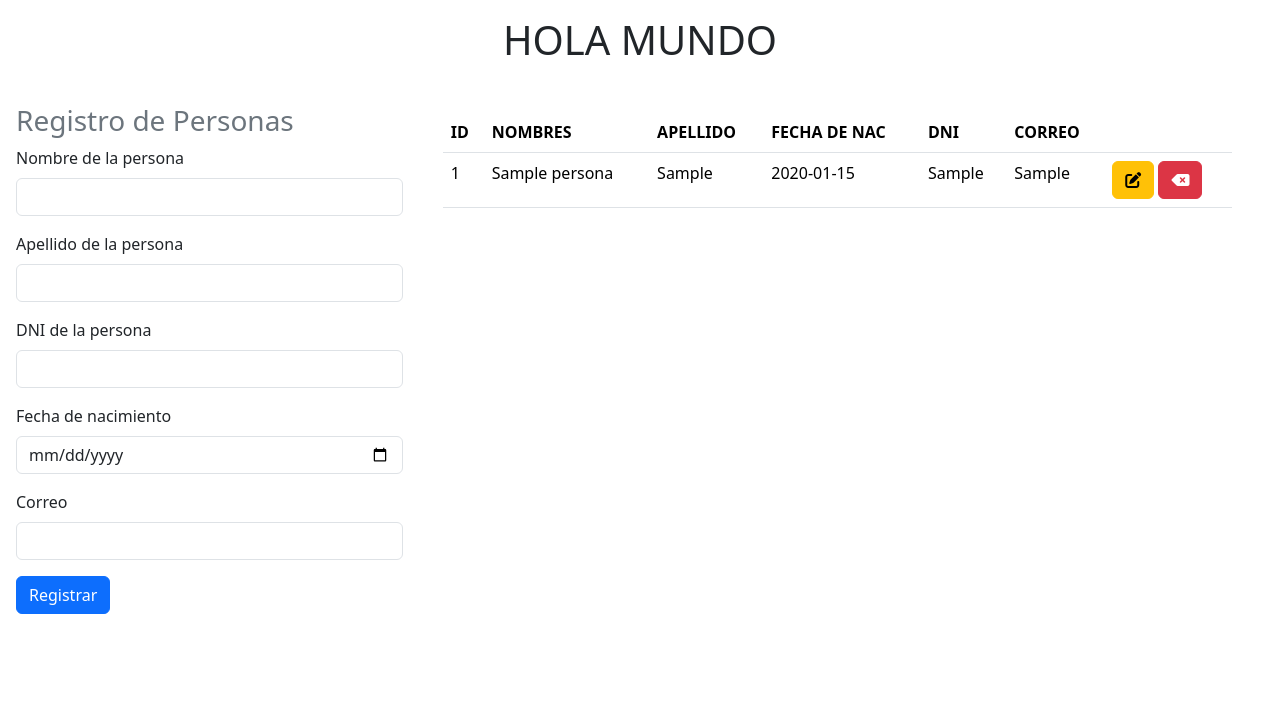
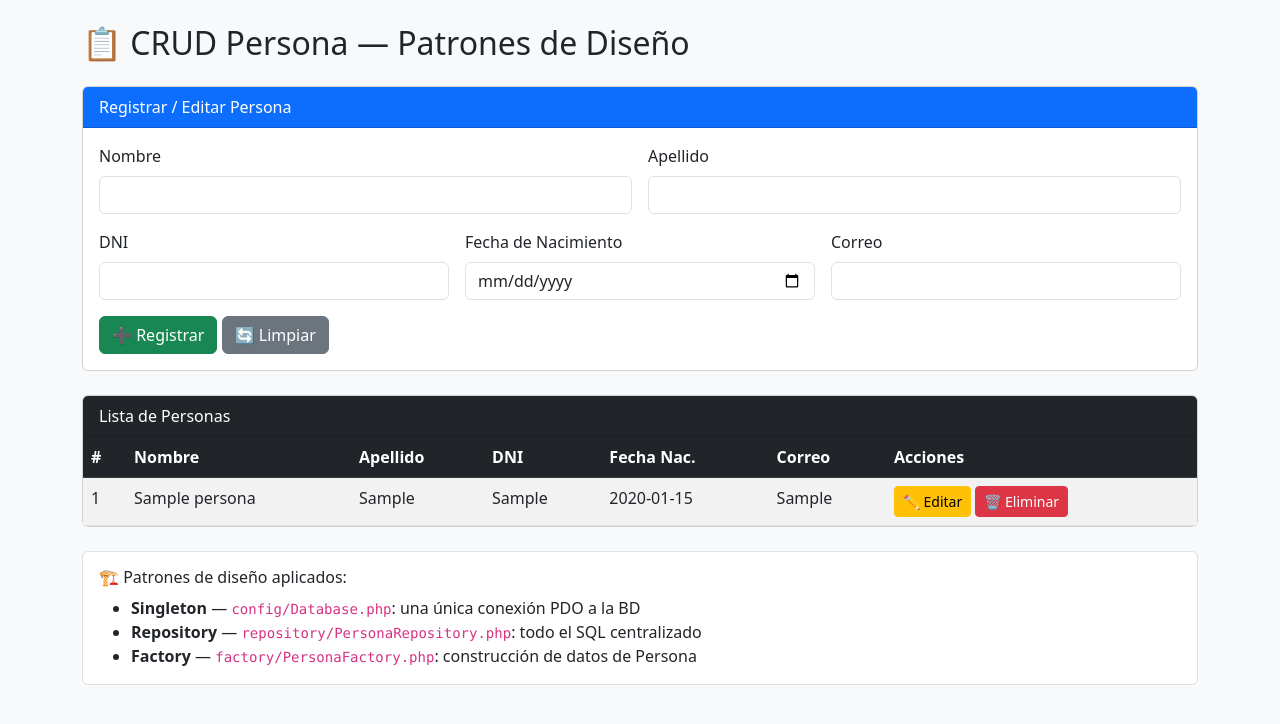
Before and after one commit to lopeznovoaleonardomanuel-cloud/crud_php_php, a PHP site: page / in a window 1280 px wide. Shown: the top 724 px of the page. Run offline with PHP 8.4, Linux system fonts and the light colour scheme; tables that the repository leaves empty hold one stand-in row (values such as "Sample post"); some libraries are stand-ins or nearby versions.

Commit message:
Se cambio el codigo para agregar patrones en la basde de datos

```diff
--- /dev/null
+++ b/config/Database.php
@@ -0,0 +1,31 @@
+<?php
+// config/Database.php
+// PATRÓN SINGLETON — garantiza una única conexión a la base de datos
+
+class Database {
+    private static $instance = null;
+    private $connection;
+
+    // Constructor privado: nadie puede hacer "new Database()" desde afuera
+    private function __construct() {
+        $this->connection = new PDO(
+            "mysql:host=localhost;dbname=crudphp1;charset=utf8mb4",
+            "root",
+            "",
+            [PDO::ATTR_ERRMODE => PDO::ERRMODE_EXCEPTION]
+        );
+    }
+
+    // Método estático que devuelve SIEMPRE la misma instancia
+    public static function getInstance(): Database {
+        if (self::$instance === null) {
+            self::$instance = new Database();
+        }
+        return self::$instance;
+    }
+
+    public function getConnection(): PDO {
+        return $this->connection;
+    }
+}
+?>
--- a/controlador/registro_persona.php
+++ b/controlador/registro_persona.php
@@ -1,32 +1,71 @@
 <?php
+// controlador/registro_persona.php
+// Controlador de registro — usa Factory + Repository
+
+require_once __DIR__ . '/../repository/PersonaRepository.php';
+require_once __DIR__ . '/../factory/PersonaFactory.php';
+
+$repo = new PersonaRepository();
+
+// CREATE — Registrar persona
 if (!empty($_POST["btnregistrar"])) {
-
     if (
-        !empty($_POST["nombre"]) &&
-        !empty($_POST["apellido"]) &&
+        !empty($_POST["nombre"])    &&
+        !empty($_POST["apellido"])  &&
         !empty($_POST["fecha_nac"]) &&
-        !empty($_POST["dni"]) &&
+        !empty($_POST["dni"])       &&
         !empty($_POST["correo"])
     ) {
-        // Asignar variables
-        $nombre = $_POST["nombre"];
-        $apellido = $_POST["apellido"];
-        $dni = $_POST["dni"];
-        $fecha = $_POST["fecha_nac"];
-        $correo = $_POST["correo"];
+        // Factory limpia y construye los datos
+        $datos = PersonaFactory::crearDesdeFormulario($_POST);
 
-        // Ejecutar consulta
-        $sql = $conexion->query("INSERT INTO persona(nombre, apellido, dni, fecha_nac, correo) VALUES('$nombre', '$apellido', '$dni', '$fecha', '$correo')");
+        // Repository ejecuta el INSERT
+        $resultado = $repo->registrar($datos);
 
-        if ($sql == 1){
+        if ($resultado) {
             echo '<div class="alert alert-success">Persona registrada correctamente</div>';
         } else {
             echo '<div class="alert alert-danger">Error al registrar persona</div>';
         }
+    } else {
+        echo '<div class="alert alert-warning">Algunos campos están vacíos</div>';
+    }
+}
 
+// UPDATE — Actualizar persona
+if (!empty($_POST["btnactualizar"])) {
+    if (
+        !empty($_POST["id"])        &&
+        !empty($_POST["nombre"])    &&
+        !empty($_POST["apellido"])  &&
+        !empty($_POST["fecha_nac"]) &&
+        !empty($_POST["dni"])       &&
+        !empty($_POST["correo"])
+    ) {
+        $datos = PersonaFactory::crearDesdeFormulario($_POST);
+        $resultado = $repo->actualizar((int)$_POST["id"], $datos);
+
+        if ($resultado) {
+            echo '<div class="alert alert-success">Persona actualizada correctamente</div>';
+        } else {
+            echo '<div class="alert alert-danger">Error al actualizar persona</div>';
+        }
     } else {
-        echo '<div class="alert alert-warning">Algunos de los campos están vacíos</div>';
+        echo '<div class="alert alert-warning">Algunos campos están vacíos</div>';
     }
+}
 
+// DELETE — Eliminar persona
+if (!empty($_GET["eliminar"])) {
+    $resultado = $repo->eliminar((int)$_GET["eliminar"]);
+
+    if ($resultado) {
+        echo '<div class="alert alert-success">Persona eliminada correctamente</div>';
+    } else {
+        echo '<div class="alert alert-danger">Error al eliminar persona</div>';
+    }
 }
+
+// READ — Listar todas las personas
+$personas = $repo->listar();
 ?>
--- /dev/null
+++ b/factory/PersonaFactory.php
@@ -0,0 +1,30 @@
+<?php
+// factory/PersonaFactory.php
+// PATRÓN FACTORY — centraliza la creación de datos de Persona
+
+class PersonaFactory {
+
+    // Construye un array de Persona desde el formulario HTML ($_POST)
+    public static function crearDesdeFormulario(array $post): array {
+        return [
+            'nombre'    => trim($post['nombre']    ?? ''),
+            'apellido'  => trim($post['apellido']  ?? ''),
+            'dni'       => trim($post['dni']       ?? ''),
+            'fecha_nac' => trim($post['fecha_nac'] ?? ''),
+            'correo'    => trim($post['correo']    ?? '')
+        ];
+    }
+
+    // Construye un array de Persona desde un resultado de la base de datos
+    public static function crearDesdeBD(array $fila): array {
+        return [
+            'id'        => (int) $fila['id'],
+            'nombre'    => $fila['nombre'],
+            'apellido'  => $fila['apellido'],
+            'dni'       => $fila['dni'],
+            'fecha_nac' => $fila['fecha_nac'],
+            'correo'    => $fila['correo']
+        ];
+    }
+}
+?>
--- a/index.php
+++ b/index.php
@@ -1,81 +1,153 @@
 <!DOCTYPE html>
-<html lang="en">
+<html lang="es">
 <head>
     <meta charset="UTF-8">
     <meta name="viewport" content="width=device-width, initial-scale=1.0">
-    <title>Crud_PHP Practica</title>
-    <link href="https://cdn.jsdelivr.net/npm/bootstrap@5.3.8/dist/css/bootstrap.min.css" rel="stylesheet" integrity="sha384-sRIl4kxILFvY47J16cr9ZwB07vP4J8+LH7qKQnuqkuIAvNWLzeN8tE5YBujZqJLB" crossorigin="anonymous">
-    <script src="https://kit.fontawesome.com/5c045f1e88.js" crossorigin="anonymous"></script>
+    <title>CRUD Persona</title>
+    <link href="https://cdn.jsdelivr.net/npm/bootstrap@5.3.0/dist/css/bootstrap.min.css" rel="stylesheet">
 </head>
-<body>
-    <h1 class="text-center p-3">HOLA MUNDO</h1>
-    <div class="container-fluid row">
-        <form class="col-4 p-3" method="POST">
-            <h3 class="text center text-secondary">Registro de Personas</h3>
-            <?php
-            include "modelo/conexion.php";
-            include "controlador/registro_persona.php";
-            ?>
-            <div class="mb-3">
-            <label for="exampleInputEmail1" class="form-label">Nombre de la persona</label>
-             <input type="text" class="form-control" name="nombre">
+<body class="bg-light">
+
+<div class="container py-4">
+    <h2 class="mb-4">📋 CRUD Persona — Patrones de Diseño</h2>
+
+    <?php require_once 'controlador/registro_persona.php'; ?>
+
+    <!-- FORMULARIO REGISTRO / EDICIÓN -->
+    <div class="card mb-4">
+        <div class="card-header bg-primary text-white">Registrar / Editar Persona</div>
+        <div class="card-body">
+            <form method="POST">
+                <input type="hidden" name="id" id="id">
+                <div class="row g-3">
+                    <div class="col-md-6">
+                        <label class="form-label">Nombre</label>
+                        <input type="text" name="nombre" id="nombre" class="form-control" maxlength="50">
                     </div>
-  <div class="mb-3">
-            <label for="exampleInputEmail1" class="form-label">Apellido de la persona</label>
-             <input type="text" class="form-control" name="Apellido">
+                    <div class="col-md-6">
+                        <label class="form-label">Apellido</label>
+                        <input type="text" name="apellido" id="apellido" class="form-control" maxlength="50">
                     </div>
-  <div class="mb-3">
-            <label for="exampleInputEmail1" class="form-label">DNI de la persona</label>
-             <input type="text" class="form-control" name="dni">
+                    <div class="col-md-4">
+                        <label class="form-label">DNI</label>
+                        <input type="text" name="dni" id="dni" class="form-control" maxlength="8">
                     </div>
-  <div class="mb-3">
-            <label for="exampleInputEmail1" class="form-label">Fecha de nacimiento</label>
-             <input type="date" class="form-control" name="fecha">
+                    <div class="col-md-4">
+                        <label class="form-label">Fecha de Nacimiento</label>
+                        <input type="date" name="fecha_nac" id="fecha_nac" class="form-control">
                     </div>
-  <div class="mb-3">
-            <label for="exampleInputEmail1" class="form-label">Correo</label>
-             <input type="text" class="form-control" name="correo">
+                    <div class="col-md-4">
+                        <label class="form-label">Correo</label>
+                        <input type="email" name="correo" id="correo" class="form-control" maxlength="100">
+                    </div>
+                </div>
+                <div class="mt-3">
+                    <button type="submit" name="btnregistrar" class="btn btn-success" id="btnRegistrar">
+                        ➕ Registrar
+                    </button>
+                    <button type="submit" name="btnactualizar" class="btn btn-warning d-none" id="btnActualizar">
+                        ✏️ Actualizar
+                    </button>
+                    <button type="button" class="btn btn-secondary" onclick="limpiarFormulario()">
+                        🔄 Limpiar
+                    </button>
+                </div>
+            </form>
+        </div>
     </div>
 
-  <button type="submit" class="btn btn-primary" name="btnregistrar" value="ok">Registrar</button>
-</form>
-    <div class="col 8 p-4">
-    <table class="table">
-    <thead class="bg-info">
+    <!-- TABLA DE PERSONAS -->
+    <div class="card">
+        <div class="card-header bg-dark text-white">Lista de Personas</div>
+        <div class="card-body p-0">
+            <table class="table table-striped table-hover mb-0">
+                <thead class="table-dark">
                     <tr>
-      <th scope="col">ID</th>
-      <th scope="col">NOMBRES</th>
-      <th scope="col">APELLIDO</th>
-      <th scope="col">FECHA DE NAC</th>
-      <th scope="col">DNI</th>
-      <th scope="col">CORREO</th>
-      <th scope="col"></th>
+                        <th>#</th>
+                        <th>Nombre</th>
+                        <th>Apellido</th>
+                        <th>DNI</th>
+                        <th>Fecha Nac.</th>
+                        <th>Correo</th>
+                        <th>Acciones</th>
                     </tr>
                 </thead>
                 <tbody>
-    <?php
-    include "modelo/conexion.php";
-    $sql= $conexion->query(" select * from persona ");
-    while($datos=$sql->fetch_object()){ ?>
+                    <?php if (!empty($personas)): ?>
+                        <?php foreach ($personas as $p): ?>
+                            <?php $persona = \PersonaFactory::crearDesdeBD($p); ?>
                             <tr>
-       <td><?=$datos->id ?></td>
-      <td><?=$datos->nombre ?></td>
-      <td><?=$datos->apellido ?></td>
-      <td><?=$datos->fecha_nac ?></td>
-      <td><?=$datos->dni ?></td>
-      <td><?=$datos->correo ?></td>
+                                <td><?= $persona['id'] ?></td>
+                                <td><?= htmlspecialchars($persona['nombre']) ?></td>
+                                <td><?= htmlspecialchars($persona['apellido']) ?></td>
+                                <td><?= htmlspecialchars($persona['dni']) ?></td>
+                                <td><?= htmlspecialchars($persona['fecha_nac']) ?></td>
+                                <td><?= htmlspecialchars($persona['correo']) ?></td>
                                 <td>
-        <a href="" class="btn btn-small btn-warning"><i class="fa-solid fa-pen-to-square"></i></a>
-        <a href="" class="btn btn-small btn-danger"><i class="fa-solid fa-delete-left"></i></a>
+                                    <button class="btn btn-warning btn-sm"
+                                        onclick="cargarEdicion(
+                                            <?= $persona['id'] ?>,
+                                            '<?= addslashes($persona['nombre']) ?>',
+                                            '<?= addslashes($persona['apellido']) ?>',
+                                            '<?= addslashes($persona['dni']) ?>',
+                                            '<?= $persona['fecha_nac'] ?>',
+                                            '<?= addslashes($persona['correo']) ?>'
+                                        )">✏️ Editar</button>
+                                    <a href="?eliminar=<?= $persona['id'] ?>"
+                                       class="btn btn-danger btn-sm"
+                                       onclick="return confirm('¿Eliminar esta persona?')">
+                                        🗑️ Eliminar
+                                    </a>
                                 </td>
                             </tr>
-<?php }
-?>
+                        <?php endforeach; ?>
+                    <?php else: ?>
+                        <tr>
+                            <td colspan="7" class="text-center text-muted py-3">No hay personas registradas</td>
+                        </tr>
+                    <?php endif; ?>
                 </tbody>
             </table>
         </div>
+    </div>
 
-<script src="https://cdn.jsdelivr.net/npm/bootstrap@5.3.8/dist/js/bootstrap.bundle.min.js" integrity="sha384-FKyoEForCGlyvwx9Hj09JcYn3nv7wiPVlz7YYwJrWVcXK/BmnVDxM+D2scQbITxI" crossorigin="anonymous"></script>
+    <!-- Nota de patrones aplicados -->
+    <div class="mt-4 p-3 bg-white border rounded">
+        <h6>🏗️ Patrones de diseño aplicados:</h6>
+        <ul class="mb-0">
+            <li><strong>Singleton</strong> — <code>config/Database.php</code>: una única conexión PDO a la BD</li>
+            <li><strong>Repository</strong> — <code>repository/PersonaRepository.php</code>: todo el SQL centralizado</li>
+            <li><strong>Factory</strong> — <code>factory/PersonaFactory.php</code>: construcción de datos de Persona</li>
+        </ul>
+    </div>
+</div>
+
+<script>
+function cargarEdicion(id, nombre, apellido, dni, fecha_nac, correo) {
+    document.getElementById('id').value       = id;
+    document.getElementById('nombre').value   = nombre;
+    document.getElementById('apellido').value = apellido;
+    document.getElementById('dni').value      = dni;
+    document.getElementById('fecha_nac').value= fecha_nac;
+    document.getElementById('correo').value   = correo;
+
+    document.getElementById('btnRegistrar').classList.add('d-none');
+    document.getElementById('btnActualizar').classList.remove('d-none');
+    window.scrollTo(0, 0);
+}
+
+function limpiarFormulario() {
+    document.getElementById('id').value        = '';
+    document.getElementById('nombre').value    = '';
+    document.getElementById('apellido').value  = '';
+    document.getElementById('dni').value       = '';
+    document.getElementById('fecha_nac').value = '';
+    document.getElementById('correo').value    = '';
+
+    document.getElementById('btnRegistrar').classList.remove('d-none');
+    document.getElementById('btnActualizar').classList.add('d-none');
+}
+</script>
+
 </body>
-
 </html>
--- /dev/null
+++ b/repository/PersonaRepository.php
@@ -0,0 +1,67 @@
+<?php
+// repository/PersonaRepository.php
+// PATRÓN REPOSITORY — centraliza todas las consultas SQL del CRUD
+
+require_once __DIR__ . '/../config/Database.php';
+
+class PersonaRepository {
+    private $db;
+
+    public function __construct() {
+        // Usa el Singleton para obtener la conexión
+        $this->db = Database::getInstance()->getConnection();
+    }
+
+    // CREATE — registrar nueva persona
+    public function registrar(array $datos): bool {
+        $stmt = $this->db->prepare(
+            "INSERT INTO persona (nombre, apellido, dni, fecha_nac, correo)
+             VALUES (:nombre, :apellido, :dni, :fecha_nac, :correo)"
+        );
+        return $stmt->execute([
+            ':nombre'    => $datos['nombre'],
+            ':apellido'  => $datos['apellido'],
+            ':dni'       => $datos['dni'],
+            ':fecha_nac' => $datos['fecha_nac'],
+            ':correo'    => $datos['correo']
+        ]);
+    }
+
+    // READ — listar todas las personas
+    public function listar(): array {
+        $stmt = $this->db->query("SELECT * FROM persona");
+        return $stmt->fetchAll(PDO::FETCH_ASSOC);
+    }
+
+    // READ — buscar persona por ID
+    public function buscarPorId(int $id): ?array {
+        $stmt = $this->db->prepare("SELECT * FROM persona WHERE id = :id");
+        $stmt->execute([':id' => $id]);
+        return $stmt->fetch(PDO::FETCH_ASSOC) ?: null;
+    }
+
+    // UPDATE — actualizar persona por ID
+    public function actualizar(int $id, array $datos): bool {
+        $stmt = $this->db->prepare(
+            "UPDATE persona
+             SET nombre=:nombre, apellido=:apellido, dni=:dni,
+                 fecha_nac=:fecha_nac, correo=:correo
+             WHERE id=:id"
+        );
+        return $stmt->execute([
+            ':nombre'    => $datos['nombre'],
+            ':apellido'  => $datos['apellido'],
+            ':dni'       => $datos['dni'],
+            ':fecha_nac' => $datos['fecha_nac'],
+            ':correo'    => $datos['correo'],
+            ':id'        => $id
+        ]);
+    }
+
+    // DELETE — eliminar persona por ID
+    public function eliminar(int $id): bool {
+        $stmt = $this->db->prepare("DELETE FROM persona WHERE id = :id");
+        return $stmt->execute([':id' => $id]);
+    }
+}
+?>
```
Also changed, not shown: persona.sql (+13 -69 lines). Lines whose indentation alone changed are shown as unchanged.
